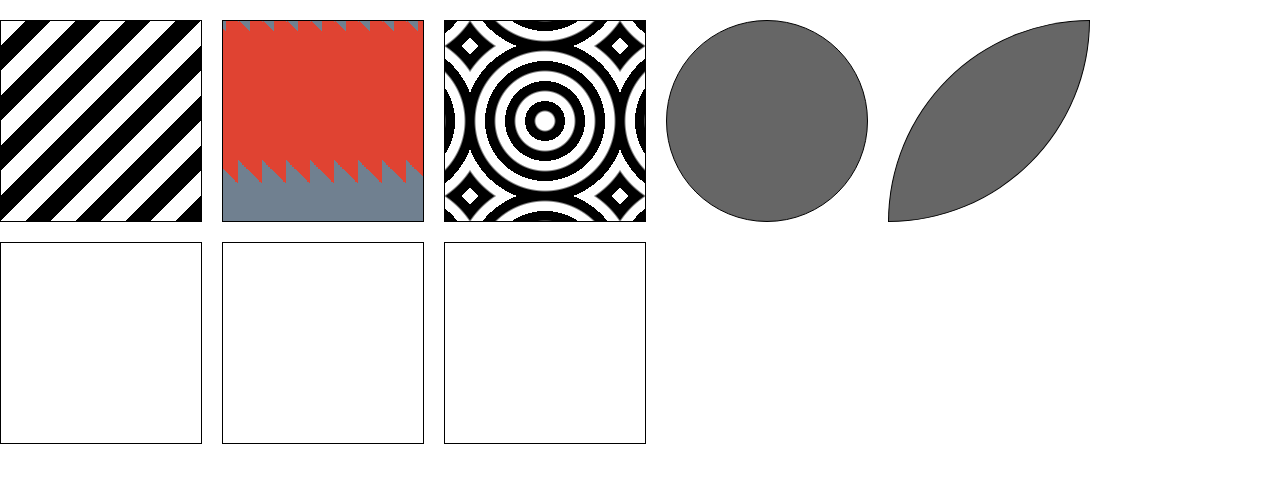
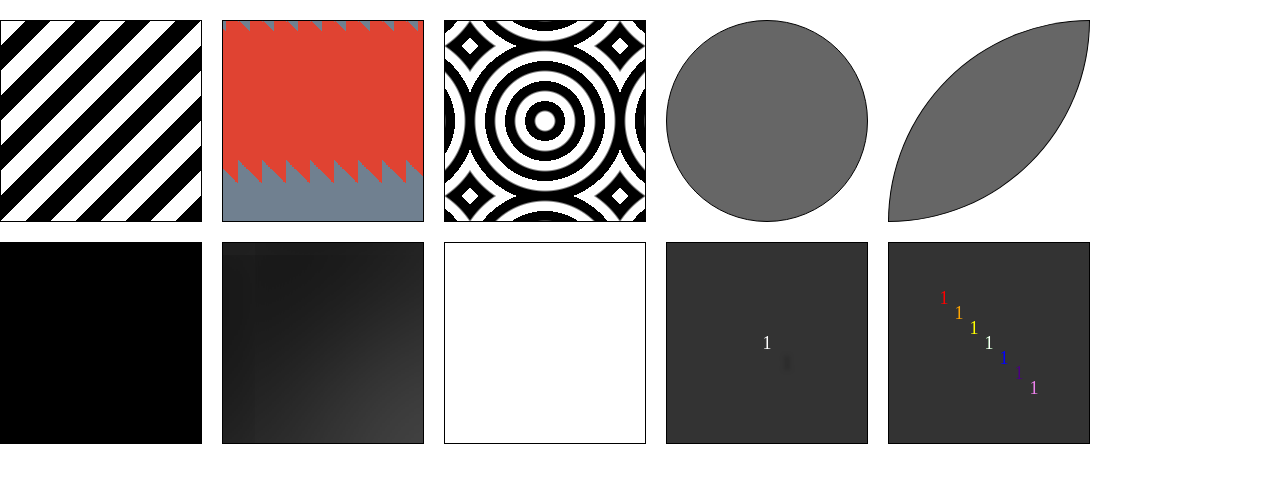
Before and after one commit to yangbo988/web, a plain HTML site: page animation/index.html in a window 1280 px wide. Drawn offline with Linux system fonts and the light colour scheme.

Commit message:
add text-shadow animation

```diff
--- a/animation/index.html
+++ b/animation/index.html
@@ -62,18 +62,18 @@
         @-webkit-keyframes border-radius-2 {
             from{ border-radius:0 100%}to{ border-radius:100% 0}
         }
-        .box-show-1{
+        .box-shadow-1{
             background-color: black;
-            -webkit-animation: box-show-1 1s ease 0s alternate infinite;
+            -webkit-animation: box-shadow-1 1s ease 0s alternate infinite;
         }
         @-webkit-keyframes box-show-1 {
             from{box-shadow: 0 0 black }to{box-shadow:0 150px 10px -50px rgba(0,0,0,.5)}
         }
-        .box-show-2{
+        .box-shadow-2{
             background-color: #666;
-            -webkit-animation: box-show-2 1s ease 0s alternate infinite;
+            -webkit-animation: box-shadow-2 1s ease 0s alternate infinite;
         }
-        @-webkit-keyframes box-show-2 {
+        @-webkit-keyframes box-shadow-2 {
             from{box-shadow: none}to{box-shadow:75px 75px 200px #000 inset}
         }
         .box-shadow-3{
@@ -82,6 +82,30 @@
         @-webkit-keyframes box-shadow-3 {
             from{ box-shadow:inset 0 0 75px 75px slategray, 0 0 0 slategray;}
             to{ box-shadow:inset 0 0 35px 35px transparent, 0 0 75px 50px transparent;}
+        }
+        .text-shadow-1{
+            font-size:18px;
+            color:#fff;
+            background-color: #333;
+            text-align: center;
+            line-height: 200px;
+            -webkit-animation: text-shadow-1 1s ease 0s alternate infinite;
+        }
+        @-webkit-keyframes text-shadow-1 {
+            from{ text-shadow:0 0 black;}
+            to{ text-shadow:20px 20px 5px rgba(0,0,0,.5);}
+        }
+        .text-shadow-2{
+            font-size:18px;
+            color:#fff;
+            background-color: #333;
+            text-align: center;
+            line-height:200px;
+            -webkit-animation:text-shadow-2 1s ease 0s alternate infinite;
+        }
+        @-webkit-keyframes text-shadow-2 {
+            from{text-shadow:0 0 black}
+            to{ text-shadow:0 0 rgba(255,255,255,0), -45px -45px 0 red, -30px -30px 0 orange, -15px -15px 0 yellow, 0 0 0 green, 15px 15px 0 blue, 30px 30px 0 indigo, 45px 45px 0 violet;}
         }
     </style>
 </head>
@@ -94,5 +118,7 @@
 <div class="box-shadow-1"></div>
 <div class="box-shadow-2"></div>
 <div class="box-shadow-3"></div>
+<div class="text-shadow-1">1</div>
+<div class="text-shadow-2">1</div>
 </body>
 </html>
```
